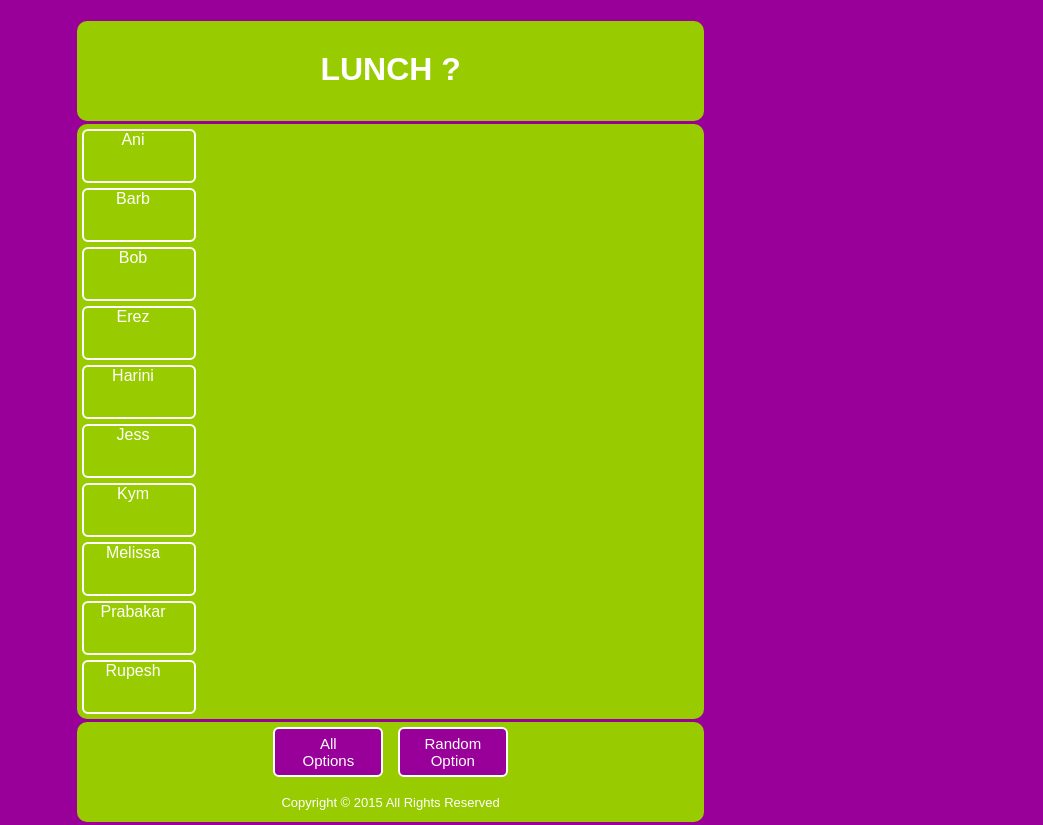
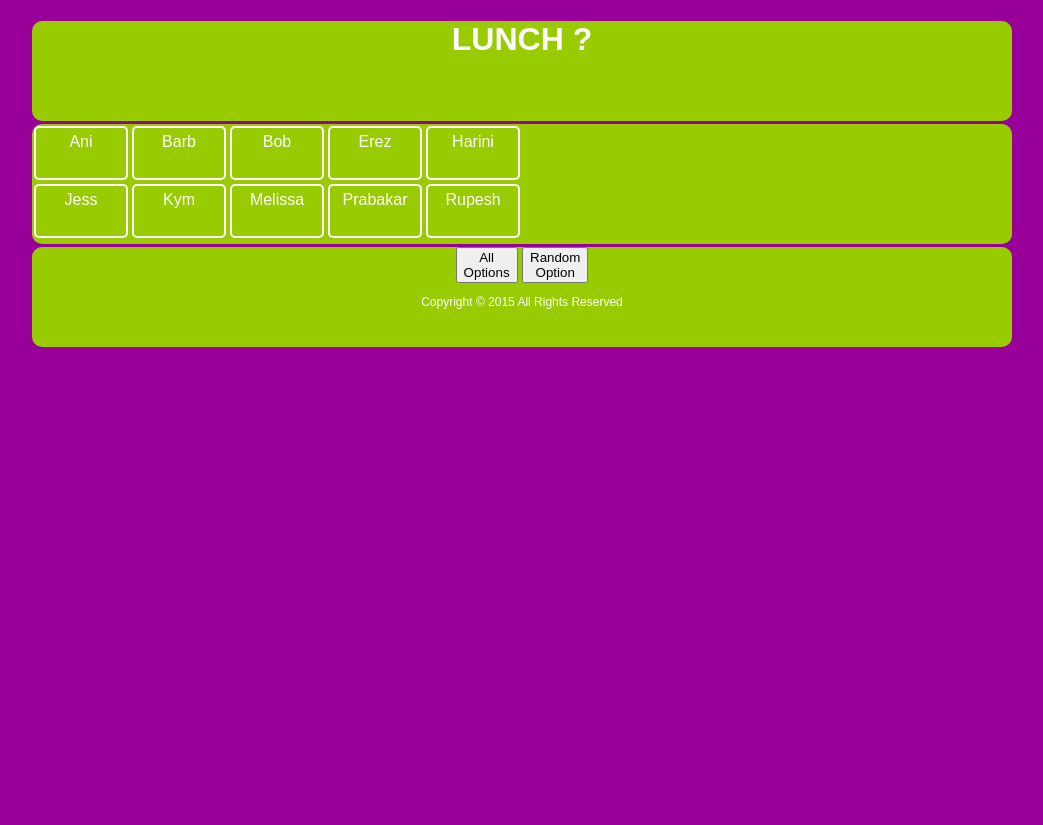
Before and after one commit to aganita/eatery-picker, a PHP site: page / in a window 1280 px wide. Shown: the whole page, without its empty margins (118-1161 px from the left). After the commit the page ends 347 px from the top, so only its background shows below. Run offline with PHP 8.4, Linux system fonts and the light colour scheme.

Commit message:
changed the implementation of check buttons

```diff
--- a/home.html
+++ b/home.html
@@ -12,65 +12,45 @@
   </header>
   <div class="container">
     <div class="box">
-      <div class="ck-button">
-        <label>
-          <input id="ck_1" type="checkbox" value="ani" onclick="validate()">
-          <span>Ani</span>
-        </label>
+      <div>
+        <input class="ck-button" id="ck_1" type="checkbox" value="ani" onclick="validate()">
+        <label for="ck_1">Ani</label>
       </div>
-      <div class="ck-button">
-        <label>
-          <input id="ck_2" type="checkbox" value="barb" onclick="validate()">
-          <span>Barb</span>
-        </label>
+      <div>
+        <input class="ck-button" id="ck_2" type="checkbox" value="barb" onclick="validate()">
+        <label for="ck_2">Barb</label>
       </div>
-      <div class="ck-button">
-        <label>
-          <input id="ck_3" type="checkbox" value="bob" onclick="validate()">
-          <span>Bob</span>
-        </label>
+      <div>
+        <input class="ck-button" id="ck_3" type="checkbox" value="bob" onclick="validate()">
+        <label for="ck_3">Bob</label>
       </div>
-      <div class="ck-button">
-        <label>
-          <input id="ck_4" type="checkbox" value="erez" onclick="validate()">
-          <span>Erez</span>
-        </label>
+      <div>
+        <input class="ck-button" id="ck_4" type="checkbox" value="erez" onclick="validate()">
+        <label for="ck_4">Erez</label>
       </div>
-      <div class="ck-button">
-        <label>
-          <input id="ck_5" type="checkbox" value="prahini" onclick="validate()">
-          <span>Harini</span>
-        </label>
+      <div>
+        <input class="ck-button" id="ck_5" type="checkbox" value="prahini" onclick="validate()">
+        <label for="ck_5">Harini</label>
       </div>
-      <div class="ck-button">
-        <label>
-          <input id="ck_6" type="checkbox" value="jess" onclick="validate()">
-          <span>Jess</span>
-        </label>
+      <div>
+        <input class="ck-button" id="ck_6" type="checkbox" value="jess" onclick="validate()">
+        <label for="ck_6">Jess</label>
       </div>
-      <div class="ck-button">
-        <label>
-          <input id="ck_7" type="checkbox" value="kym" onclick="validate()">
-          <span>Kym</span>
-        </label>
+      <div>
+        <input class="ck-button" id="ck_7" type="checkbox" value="kym" onclick="validate()">
+        <label for="ck_7">Kym</label>
       </div>
-      <div class="ck-button">
-        <label>
-          <input id="ck_8" type="checkbox" value="melissa" onclick="validate()">
-          <span>Melissa</span>
-        </label>
+      <div>
+        <input class="ck-button" id="ck_8" type="checkbox" value="melissa" onclick="validate()">
+        <label for="ck_8">Melissa</label>
       </div>
-      <div class="ck-button">
-        <label>
-          <input id="ck_9" type="checkbox" value="prahini" onclick="validate()">
-          <span>Prabakar</span>
-        </label>
+      <div>
+        <input class="ck-button" id="ck_9" type="checkbox" value="prahini" onclick="validate()">
+        <label for="ck_9">Prabakar</label>
       </div>
-      <div class="ck-button">
-        <label>
-          <input id="ck_10" type="checkbox" value="rupesh" onclick="validate()">
-          <span>Rupesh</span>
-        </label>
+      <div>
+        <input class="ck-button" id="ck_10" type="checkbox" value="rupesh" onclick="validate()">
+        <label for="ck_10">Rupesh</label>
       </div>
     </div>
     <div class="box">
@@ -82,8 +62,8 @@
 
   <footer>
     <div>
-      <button class="ck-button" onclick="allOptions()">All<br>Options</button>
-      <button class="ck-button" onclick="randomOption()">Random<br>Option</button>
+      <button class="sbm-button" onclick="allOptions()">All<br>Options</button>
+      <button class="sbm-button" onclick="randomOption()">Random<br>Option</button>
       <p>Copyright © 2015 All Rights Reserved</p>
     </div>
   </footer>
--- a/style.css
+++ b/style.css
@@ -1,96 +1,43 @@
+html {
+  text-align: center;
+}
+
 body {
   font-family: Circular, sans-serif;
   background: #990099;
-  margin: auto 15% !important;
+
+    display: inline-block;
+    margin: 0px auto;
+    text-align: center;
+
 }
 
 
 header, footer {
   background: #99cc00;
-  width: 70%;
   height: 100px;
   text-align: center;
   color: white;
   border-radius: 10px;
-  margin: 3px;
-}
+  margin-top: 3px;
+  margin-left: 6em;
+  margin-right: 6em;
 
-h1 {
-  padding-top: 30px;
-}
-
-ul {
-  margin: 5px 40px;
-  padding: 0px;
-}
-
-li {
-  background: #99cc00;
-  margin: 1px;
-  border-radius: 5px;
-  padding: 3px;
 }
 
 .container {
   background: #99cc00;
-  width: 70%;
   color: white;
   border-radius: 10px;
-  margin: 3px;
-}
-
-.box {
-  box-sizing: border-box;
-  float: left;
-  color: white;
-}
-
-
-.ck-button {
-  margin: 5px;
-  color: white;
-  border:2px solid white;
-  border-radius: 6px;
-  overflow:auto;
-  width: 110px;
-  height: 50px;
-  padding: 0px;
-}
-
-.ck-button label span:hover {
-  border:1px solid white;
-  border-radius: 6px;
-  -webkit-transition: all 300ms ease;
-  -moz-transition: all 300ms ease;
-  -o-transition: all 300ms ease;
-  transition: all 300ms ease;
-}
-
-.ck-button label span {
-  text-align:center;
-  display:block;
-  width: 98px;
-  height: 48px;
-}
-
-.ck-button label input {
-  position:absolute;
-  top:-20px;
-}
-
-.ck-button input:checked + span{
-  color: white;
-  border: 3px solid white;
-  border-radius: 6px;
-  width: 93px;
-  height: 43px;
-
+  margin-top: 3px;
+  margin-left: 6em;
+  margin-right: 6em;
 }
 
 footer .ck-button {
   background-color: #990099;
   font-family: Circular, sans-serif;
-  font-size: 15px;
+
 
 }
 
@@ -104,6 +51,119 @@ footer .ck-button:hover {
 }
 
 footer p{
-  font-size: 13px;
+  font-size: 0.75em;
   color: white;
 }
+
+h1 {
+  vertical-align: middle;
+
+}
+
+ul {
+  margin: 5px 40px;
+  padding: 0px;
+}
+
+li {
+  color: #99cc00;
+  background: white;
+  margin: 2px;
+  border-radius: 5px;
+  padding: 3px;
+
+
+}
+
+
+
+.box {
+  box-sizing: border-box;
+  width: 50%;
+  color: white;
+}
+
+
+.ck-button {
+    height: 0;
+    overflow: hidden;
+    position: absolute;
+}
+
+label {
+  display: block;
+  text-align: center;
+  width: 5em;
+  height: 2.5em;
+  padding: 5px;
+  border: 2px solid white;
+  border-radius: 5px;
+}
+
+input:checked + label {
+  background: white;
+  color: #99cc00;
+  -webkit-transition: all 300ms ease;
+  -moz-transition: all 300ms ease;
+  -o-transition: all 300ms ease;
+  transition: all 300ms ease;
+}
+
+input + label:hover {
+  border: 2px solid white;
+  -webkit-transition: all 300ms ease;
+  -moz-transition: all 300ms ease;
+  -o-transition: all 300ms ease;
+  transition: all 300ms ease;
+}
+
+.box > div {
+  float: left;
+  margin: 2px;
+
+}
+
+/*
+.ck-button {
+  margin: 5px;
+  color: white;
+  border:2px solid white;
+  border-radius: 6px;
+  overflow:auto;
+  width: 110px;
+  height: 50px;
+  padding: 0px;
+}
+
+/*
+.ck-button label span:hover {
+  border:1px solid white;
+  border-radius: 6px;
+  -webkit-transition: all 300ms ease;
+  -moz-transition: all 300ms ease;
+  -o-transition: all 300ms ease;
+  transition: all 300ms ease;
+}
+*/
+
+/*
+.ck-button label input {
+  position:absolute;
+  top:-20px;
+}
+
+.ck-button label span {
+  text-align:center;
+  width: 98px;
+  height: 48px;
+}
+
+
+
+.ck-button input:checked + span{
+  background: white;
+  color: #99cc00;
+
+}
+
+*/
```
